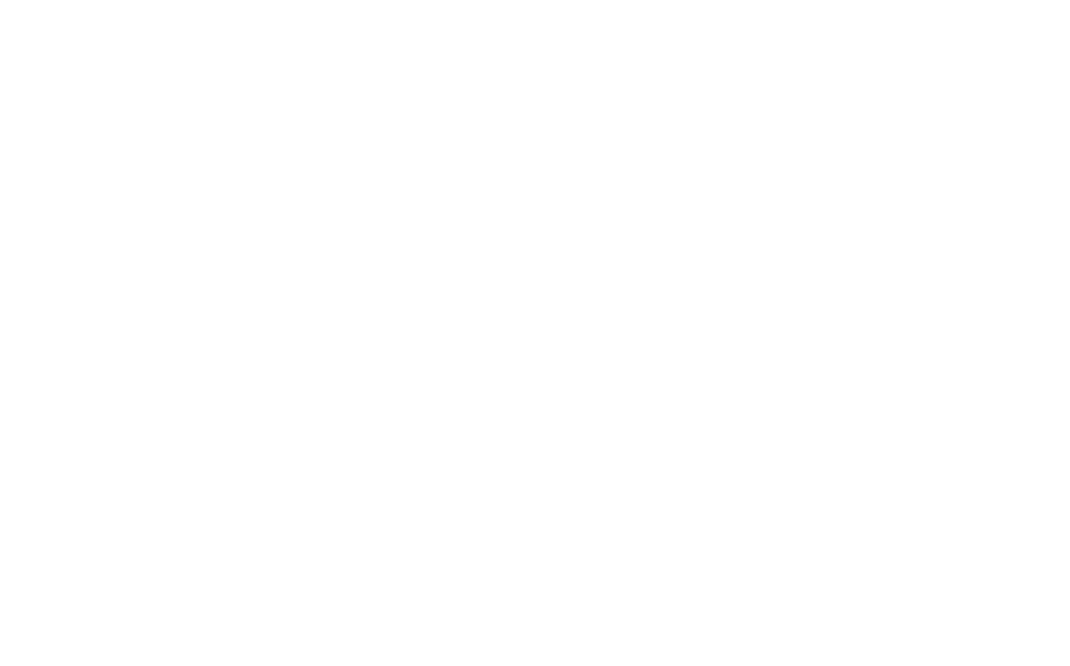
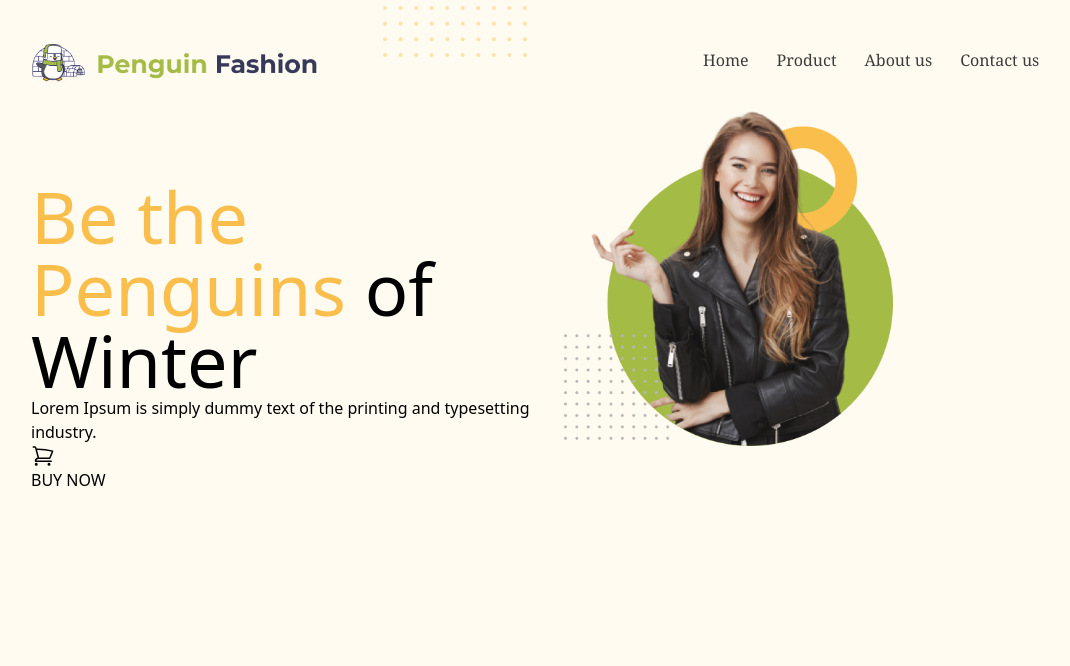
Before and after one commit to shafiqulislamsagor/tailwind-design, a website: page index.html in a window 1280 px wide. Shown: the whole page, without its empty margins (97-1167 px from the left). Drawn offline with Linux system fonts and the light colour scheme.

Commit message:
some nav bar work and next time try

```diff
--- a/index.html
+++ b/index.html
@@ -5,13 +5,45 @@
     <meta name="viewport" content="width=device-width, initial-scale=1.0">
     <title>Penguin Design</title>
     <link rel="stylesheet" href="/css-files/output.css">
+
 </head>
+<!-- npx tailwindcss -i ./css-files/input.css -o ./css-files/output.css --watch -->
 <body>
-    <header class="container">
-        <!-- nav bar -->
-        <div>
-            <nav></nav>
-            <nav></nav>
+    <header class="bg-[#FFFBF0] h-screen">
+        <div class="absolute w-36 h-36 left-[480px] top-[-2px]">
+            <img class="max-w-full" src="icons/Group 33064.svg" alt="">
+        </div>
+        <div class="container w-4/5 mx-auto ">
+                <!-- nav bar -->
+            <div class="flex space-x-96">
+                <div class="w-72 h-10 mt-11">
+                    <a href="index.html">
+                        <img class="max-w-full" src="icons/logo.png" alt="">
+                    </a>
+                </div>
+                <div class="mt-12">
+                    <ul class="flex gap-7 items-center">
+                        <li class="text-[#3C3C3C] font-serif font-medium"><a class="" href="#">Home</a></li>
+                        <li class="text-[#3C3C3C] font-serif font-medium"><a class="" href="#">Product</a></li>
+                        <li class="text-[#3C3C3C] font-serif font-medium"><a class="" href="#">About us</a></li>
+                        <li class="text-[#3C3C3C] font-serif font-medium"><a class="" href="#">Contact us</a></li>
+                    </ul>
+                </div>
+            </div>
+            <!-- banner -->
+            <div class="flex">
+                <div class="mt-24">
+                    <h1 class="text-7xl"><span class="text-[#FABE4C]">Be the Penguins</span> of Winter</h1>
+                    <p>Lorem Ipsum is simply dummy text of the printing and typesetting industry.</p>
+                    <button><svg xmlns="http://www.w3.org/2000/svg" fill="none" viewBox="0 0 24 24" stroke-width="1.5" stroke="currentColor" class="w-6 h-6">
+                        <path stroke-linecap="round" stroke-linejoin="round" d="M2.25 3h1.386c.51 0 .955.343 1.087.835l.383 1.437M7.5 14.25a3 3 0 00-3 3h15.75m-12.75-3h11.218c1.121-2.3 2.1-4.684 2.924-7.138a60.114 60.114 0 00-16.536-1.84M7.5 14.25L5.106 5.272M6 20.25a.75.75 0 11-1.5 0 .75.75 0 011.5 0zm12.75 0a.75.75 0 11-1.5 0 .75.75 0 011.5 0z" class="h-6 w-6 block" />
+                    </svg>
+                        BUY NOW</button>
+                </div>
+                <div class="w-[549px] h-[559px] mr-40 mt-5">
+                    <img class="max-w-full" src="images/model.png" alt="">
+                </div>
+            </div>
         </div>
     </header>
 </body>
```
Also changed, not shown: css-files/output.css, icons/Ellipse 2.svg (added), icons/Group 33064.svg (added), icons/Group 4.svg (added).
